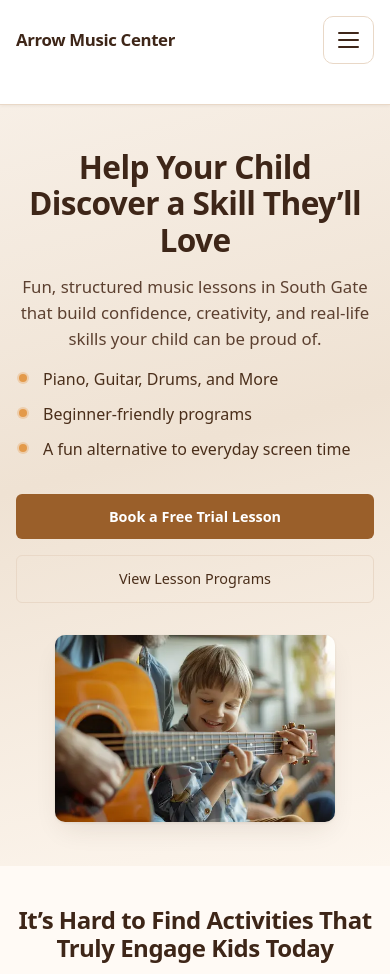
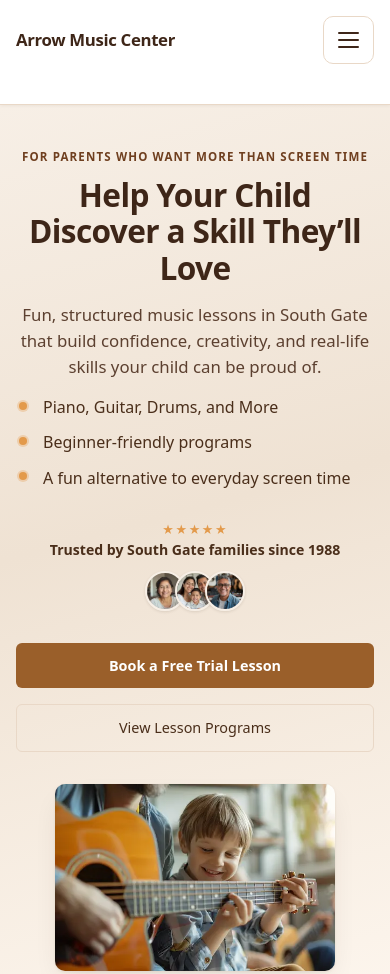
Before and after one commit to CESAR-JARAMILLO/Music-Lessons-Store-Template, a plain HTML site: page index.html in a window 390 px wide. Shown: the top 974 px of the page. Drawn offline with Linux system fonts and the light colour scheme.

Commit message:
Home hero: eyebrow, social proof strip, and mobile layout
Add marketing eyebrow above the H1; avatar stack with stars and local trust
copy; stack social proof column on small screens with text above avatars;
refine social proof messaging for South Gate SEO.

Made-with: Cursor

```diff
--- a/index.html
+++ b/index.html
@@ -32,7 +32,11 @@
         <label for="site-nav-toggle" class="site-header__menu-btn">
           <span class="site-header__menu-icon"></span>
         </label>
-        <label for="site-nav-toggle" class="site-header__backdrop" aria-hidden="true"></label>
+        <label
+          for="site-nav-toggle"
+          class="site-header__backdrop"
+          aria-hidden="true"
+        ></label>
         <nav class="site-header__nav" aria-label="Main navigation">
           <ul class="site-header__list">
             <li>
@@ -64,7 +68,7 @@
       <!-- HERO -->
       <section
         class="home__hero hero"
-        aria-labelledby="home-hero-heading"
+        aria-labelledby="home-hero-eyebrow home-hero-heading"
       >
         <div class="hero__container">
           <div class="hero__image-wrapper">
@@ -78,6 +82,9 @@
           </div>
 
           <div class="hero__content">
+            <p class="hero__eyebrow" id="home-hero-eyebrow">
+              For parents who want more than screen time
+            </p>
             <h1 class="hero__title" id="home-hero-heading">
               Help Your Child Discover a Skill They’ll Love
             </h1>
@@ -95,6 +102,46 @@
               </li>
             </ul>
 
+            <div class="hero__social-proof">
+              <div class="hero__avatar-stack" aria-hidden="true">
+                <img
+                  src="images/home/single-parent-avatar.webp"
+                  alt=""
+                  width="40"
+                  height="40"
+                  class="hero__avatar"
+                  decoding="async"
+                />
+                <img
+                  src="images/home/family-avatar.webp"
+                  alt=""
+                  width="40"
+                  height="40"
+                  class="hero__avatar"
+                  decoding="async"
+                />
+                <img
+                  src="images/home/instructor-1.webp"
+                  alt=""
+                  width="40"
+                  height="40"
+                  class="hero__avatar"
+                  decoding="async"
+                />
+              </div>
+              <p class="hero__social-proof-copy">
+                <span class="hero__social-proof-sr"
+                  >Rated 5 out of 5 stars.
+                </span>
+                <span class="hero__social-proof-stars" aria-hidden="true"
+                  >★★★★★</span
+                >
+                <span class="hero__social-proof-tagline">
+                  Trusted by South Gate families since 1988
+                </span>
+              </p>
+            </div>
+
             <div class="hero__actions">
               <a
                 href="contact.html#booking-form"
@@ -110,10 +157,7 @@
       </section>
 
       <!-- PROBLEM -->
-      <section
-        class="home__problem problem"
-        aria-labelledby="problem-heading"
-      >
+      <section class="home__problem problem" aria-labelledby="problem-heading">
         <div class="problem__container">
           <h2 class="problem__title" id="problem-heading">
             It’s Hard to Find Activities That Truly Engage Kids Today
--- a/styles/home.css
+++ b/styles/home.css
@@ -36,6 +36,116 @@
   line-height: 1.6;
   color: var(--color-muted);
   margin-bottom: var(--spacing-md);
+}
+
+/* =========================
+   HOME HERO — eyebrow (home page only)
+========================= */
+.home__hero .hero__eyebrow {
+  margin: 0 0 var(--spacing-sm);
+  max-width: 28rem;
+  margin-inline: auto;
+  font-size: 0.72rem;
+  font-weight: 700;
+  line-height: 1.4;
+  letter-spacing: 0.1em;
+  text-transform: uppercase;
+  color: var(--color-primary-dark);
+}
+
+/* =========================
+   HOME HERO — social proof (home page only)
+========================= */
+.home__hero .hero__social-proof {
+  display: flex;
+  flex-wrap: wrap;
+  align-items: center;
+  gap: var(--spacing-md);
+  margin-bottom: var(--spacing-lg);
+  max-width: 24rem;
+  margin-inline: auto;
+}
+
+.home__hero .hero__avatar-stack {
+  display: flex;
+  flex-shrink: 0;
+  padding-left: 0.2rem;
+}
+
+.home__hero .hero__avatar {
+  width: 2.5rem;
+  height: 2.5rem;
+  border-radius: 50%;
+  object-fit: cover;
+  border: 2px solid var(--color-bg-muted);
+  box-shadow: 0 1px 3px rgb(var(--rgb-shadow) / 0.12);
+  margin-left: -0.65rem;
+}
+
+.home__hero .hero__avatar:first-child {
+  margin-left: 0;
+}
+
+.home__hero .hero__social-proof-copy {
+  margin: 0;
+  flex: 1 1 12rem;
+  min-width: 0;
+  text-align: left;
+  line-height: 1.35;
+}
+
+.home__hero .hero__social-proof-sr {
+  position: absolute;
+  width: 1px;
+  height: 1px;
+  padding: 0;
+  margin: -1px;
+  overflow: hidden;
+  clip: rect(0, 0, 0, 0);
+  white-space: nowrap;
+  border: 0;
+}
+
+.home__hero .hero__social-proof-stars {
+  display: block;
+  font-size: 0.72rem;
+  letter-spacing: 0.1em;
+  color: var(--color-accent);
+  margin-bottom: 0.15rem;
+}
+
+.home__hero .hero__social-proof-tagline {
+  display: block;
+  font-size: 0.88rem;
+  font-weight: 600;
+  color: var(--color-text);
+}
+
+@media (max-width: 1023px) {
+  .home__hero .hero__eyebrow {
+    text-align: center;
+  }
+
+  /* Stars + tagline first; avatar row below (DOM has avatars first) */
+  .home__hero .hero__social-proof {
+    flex-direction: column-reverse;
+    align-items: center;
+    justify-content: center;
+    gap: var(--spacing-sm);
+    max-width: none;
+  }
+
+  .home__hero .hero__avatar-stack {
+    padding-left: 0;
+    justify-content: center;
+  }
+
+  .home__hero .hero__social-proof-copy {
+    flex: none;
+    width: 100%;
+    max-width: 22rem;
+    text-align: center;
+  }
 }
 
 /* =========================
@@ -716,6 +826,29 @@
 
 /* Desktop */
 @media (min-width: 1024px) {
+  .home__hero .hero__eyebrow {
+    margin-inline: 0;
+    text-align: left;
+  }
+
+  .home__hero .hero__social-proof {
+    flex-direction: row;
+    align-items: center;
+    gap: var(--spacing-md);
+    margin-inline: 0;
+    max-width: none;
+  }
+
+  .home__hero .hero__avatar-stack {
+    justify-content: flex-start;
+    padding-left: 0.2rem;
+  }
+
+  .home__hero .hero__social-proof-copy {
+    flex: 1 1 12rem;
+    text-align: left;
+  }
+
   /* Solution: image left, copy right */
   .solution__container {
     display: flex;
```
